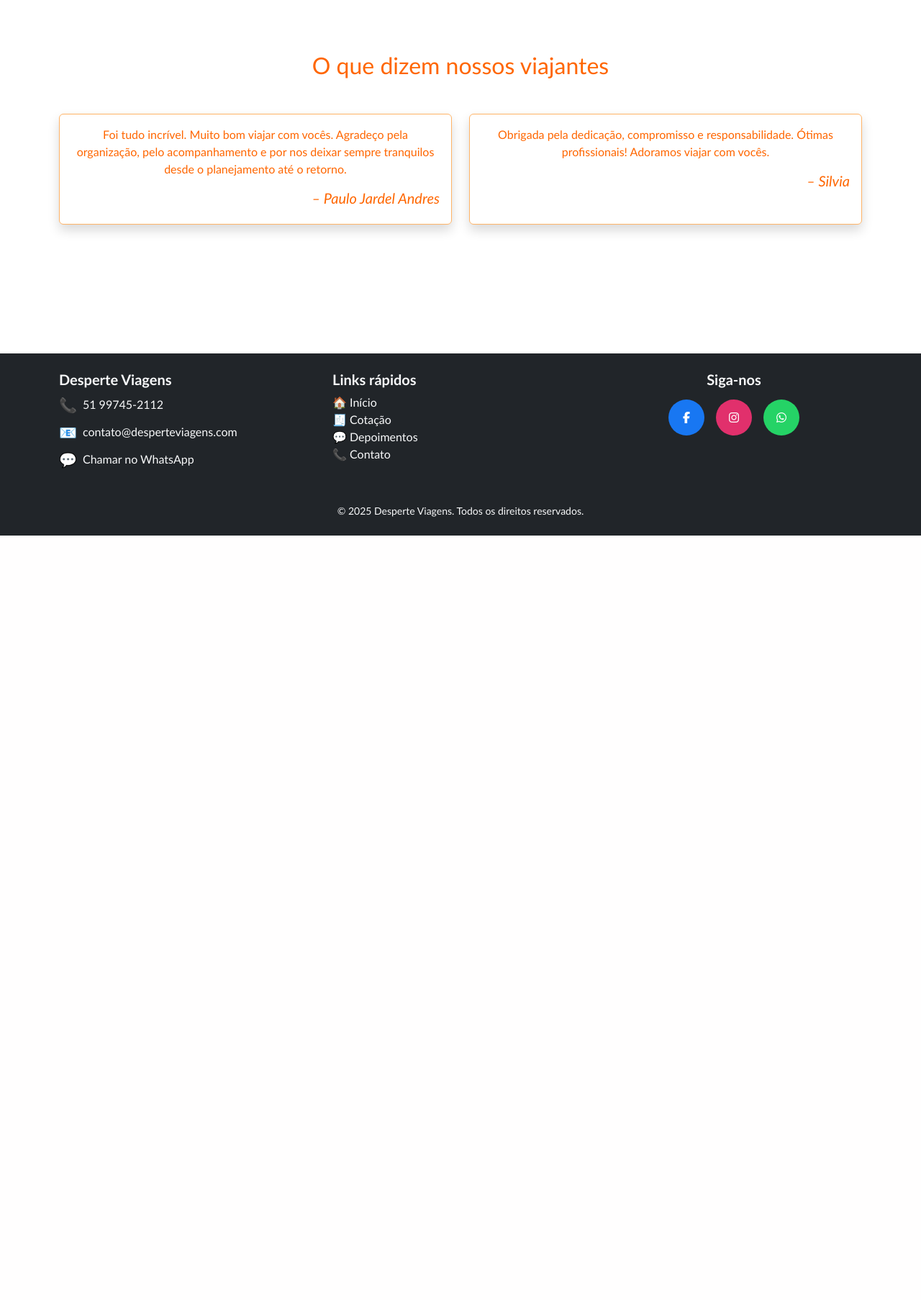
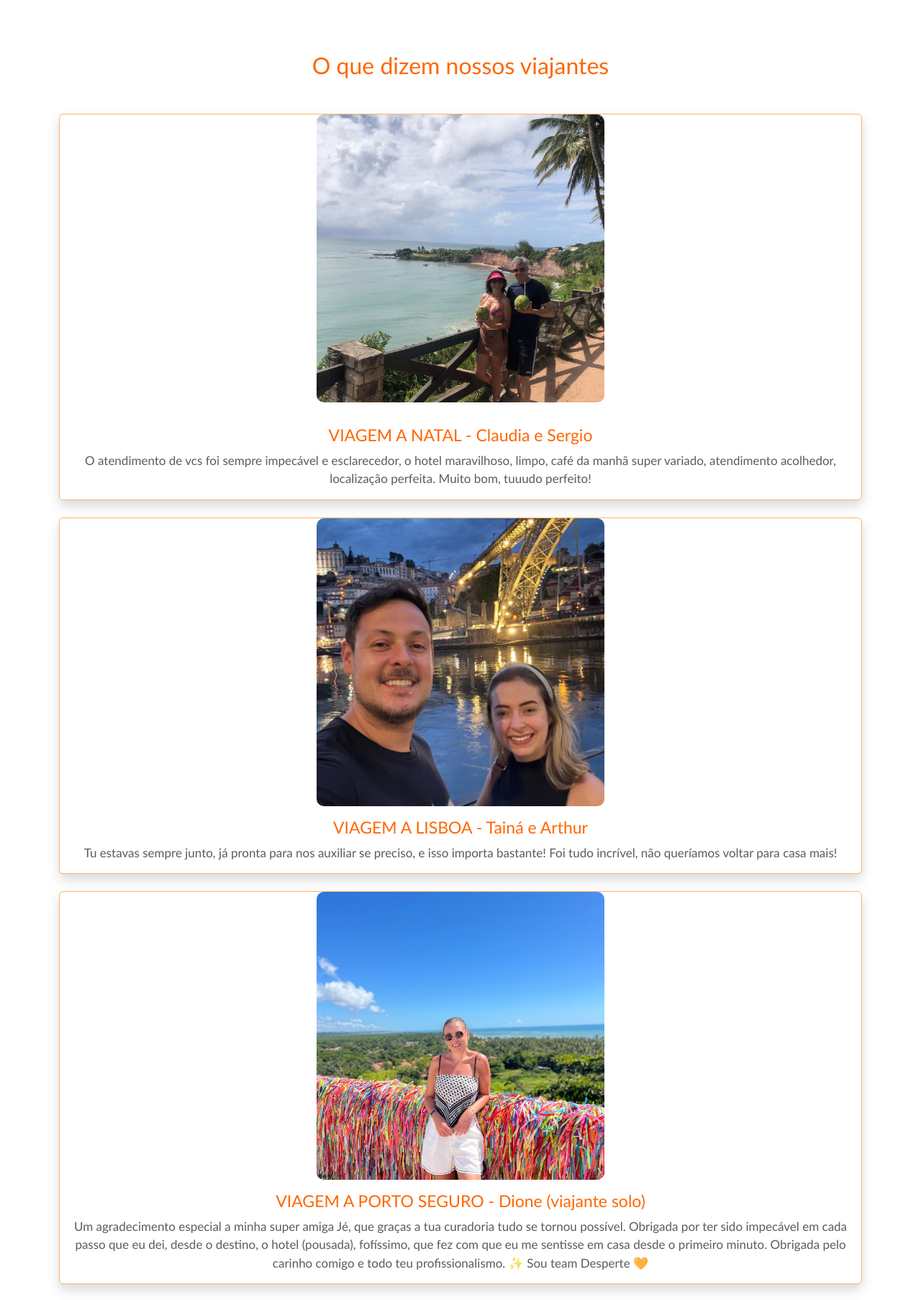
Before and after one commit to brunohaas1/desperteviagens, a Django app: page /depoimentos/ in a window 1280 px wide. Shown: the part 56-1862 px from the top of the page at 72% size. Before the commit the page ends 800 px from the top, so only its background shows below. Run offline with Django 5.2, Linux system fonts and the light colour scheme.

Commit message:
Adicionado imagem e fundo na pagina inicial e remodelado e adicionado depoismentos de clientes

```diff
--- a/static/css/style.css
+++ b/static/css/style.css
@@ -6,6 +6,7 @@
   --cor-cinza-claro: #e9e9e977;
   --cor-vermelho: #a71212;
 }
+
 
 /* ======== BASE ======== */
 body {
@@ -36,6 +37,9 @@ p {
   color: var(--cor-laranja) !important;
 }
 
+p lead {
+  text-size-adjust: 50px;
+}
 /* ======== NAVBAR ======== */
 .navbar {
   background-color: var(--cor-laranja) !important;
@@ -160,6 +164,7 @@ p {
   border-radius: 20px;
 }
 
+
 /* ======== RESPONSIVO (Mobile First) ======== */
 @media (max-width: 768px) {
   h1 {
--- a/templates/viagens/html/depoimentos.html
+++ b/templates/viagens/html/depoimentos.html
@@ -11,32 +11,77 @@
 <div class="container py-5">
   <h2 class="text-center text-primary mb-5" data-aos="fade-down">O que dizem nossos viajantes</h2>
 
-  <div class="row g-4">
-    <!-- Depoimento 1 -->
-    <div class="col-md-6" data-aos="fade-right">
-      <div class="card shadow h-100">
-        <div class="card-body">
-          <p class="card-text">
-            Foi tudo incrível. Muito bom viajar com vocês. Agradeço pela organização, pelo acompanhamento e por nos deixar sempre tranquilos desde o planejamento até o retorno.
-          </p>
-          <h5 class="card-title text-end mt-3"><em>– Paulo Jardel Andres</em></h5>
+  <div class="col">
+      <div class="card h-100 shadow text-center">
+        <img src="{% static 'images/viagens_clientes/claudia_sergio.png' %}" class="card-img-top"  style="height: 400px; width: 400px; object-fit: cover; border-radius: 10px; align-self: center;">
+        <div class="card-body mx-auto mt-3">
+          <h5 class="card-title" style="font-size: 23px;">VIAGEM A NATAL - Claudia e Sergio</h5>
+          <p class="card-text text-muted" style="font-size: 17px;">O atendimento de vcs foi sempre impecável e esclarecedor, o hotel maravilhoso, limpo, café da manhã super variado, atendimento acolhedor, localização perfeita. Muito bom, tuuudo perfeito!</p>
         </div>
       </div>
     </div>
-
-    <!-- Depoimento 2 -->
-    <div class="col-md-6" data-aos="fade-left">
-      <div class="card shadow h-100">
+    <br>
+    <div class="col">
+      <div class="card h-100 shadow text-center">
+        <img src="{% static 'images/viagens_clientes/taina_arthur.png' %}" class="card-img-top"  style="height: 400px; width: 400px; object-fit: cover; border-radius: 10px; align-self: center;">
         <div class="card-body">
-          <p class="card-text">
-            Obrigada pela dedicação, compromisso e responsabilidade. Ótimas profissionais! Adoramos viajar com vocês.
-          </p>
-          <h5 class="card-title text-end mt-3"><em>– Silvia</em></h5>
+          <h5 class="card-title" style="font-size: 23px;">VIAGEM A LISBOA - Tainá e Arthur</h5>
+          <p class="card-text text-muted" style="font-size: 17px;">Tu estavas sempre junto, já pronta para nos auxiliar se preciso, e isso importa bastante! Foi tudo incrível, não queríamos voltar para casa mais!</p>
         </div>
       </div>
     </div>
-  </div>
-</div>
+    <br>
+    <div class="col">
+      <div class="card h-100 shadow text-center">
+        <img src="{% static 'images/viagens_clientes/dione.png' %}" class="card-img-top"  style="height: 400px; width: 400px; object-fit: cover; border-radius: 10px; align-self: center;">
+        <div class="card-body">
+          <h5 class="card-title" style="font-size: 23px;">VIAGEM A PORTO SEGURO - Dione (viajante solo)</h5>
+          <p class="card-text text-muted" style="font-size: 17px;">Um agradecimento especial a minha super amiga Jé, que graças a tua curadoria tudo se tornou possível. Obrigada por ter sido impecável em cada passo que eu dei, desde o destino, o hotel (pousada), fofíssimo, que fez com que eu me sentisse em casa desde o primeiro minuto. Obrigada pelo carinho comigo e todo teu profissionalismo. ✨
+Sou team Desperte 🧡</p>
+        </div>
+      </div>
+    </div>
+    <br>
+    <div class="col">
+      <div class="card h-100 shadow text-center">
+        <img src="{% static 'images/viagens_clientes/cleusa_luisa.png' %}" class="card-img-top"  style="height: 400px; width: 400px; object-fit: cover; border-radius: 10px; align-self: center;">
+        <div class="card-body">
+          <h5 class="card-title" style="font-size: 23px;">EUROTRIP --> FRANKFURT, AMSTERDAM E PARIS - Cleusa e Luísa</h5>
+          <p class="card-text text-muted" style="font-size: 17px;">A gente agradece muito toda a ajuda de vocês! foi muito essencial, só pela próxima</p>
+        </div>
+      </div>
+    </div>
+    <br>
+    <div class="col">
+      <div class="card h-100 shadow text-center">
+        <img src="{% static 'images/viagens_clientes/ana_guilherme.png' %}" class="card-img-top"  style="height: 400px; width: 400px; object-fit: cover; border-radius: 10px; align-self: center;">
+        <div class="card-body">
+          <h5 class="card-title" style="font-size: 23px;">VIAGEM A PORTO DE GALINHAS - Ana Julia, Guilherme e Francisco</h5>
+          <p class="card-text text-muted" style="font-size: 17px;">O atendimento de vocês foi impecável do início ao fim. O que eu mais valorizo em um negócio é a agilidade, a rapidez e a prestatividade e vocês entregaram tudo isso com excelência. Todo o processo foi muito tranquilo, sem nenhum contratempo. A preocupação em nos atender da melhor forma ficou evidente em cada detalhe. Estão de parabéns pelo profissionalismo, comprometimento e pela experiência que proporcionaram!</p>
+        </div>
+      </div>
+    </div>
+    <br>
+    <div class="col">
+      <div class="card h-100 shadow text-center">
+        <img src="{% static 'images/viagens_clientes/eliane_lucas.png' %}" class="card-img-top"  style="height: 400px; width: 400px; object-fit: cover; border-radius: 10px; align-self: center;">
+        <div class="card-body">
+          <h5 class="card-title" style="font-size: 23px;">VIAGEM A SANTIAGO DO CHILE - Eliane e Lucas</h5>
+          <p class="card-text text-muted" style="font-size: 17px;">Queria te agradecer por toda organização, suporte e preocupação, antes, durante e após a viagem, certeza que nossas próximas viagens serão com vocês! O hotel em que ficamos hospedados era muito bom, em um bairro tranquilo e silencioso, com um café da manhã delicioso!</p>
+        </div>
+      </div>
+    </div>
+    <br>
+    <div class="col">
+      <div class="card h-100 shadow text-center">
+        <img src="{% static 'images/viagens_clientes/jenifer_gabriel.png' %}" class="card-img-top"  style="height: 400px; width: 400px; object-fit: cover; border-radius: 10px; align-self: center;">
+        <div class="card-body">
+          <h5 class="card-title" style="font-size: 23px;">VIAGEM AO RIO DE JANEIRO - Jheniffer e Gabriel</h5>
+          <p class="card-text text-muted" style="font-size: 17px;">Sobre o serviço de vocês
+Nos sentimos muito bem assessorados e seguros! Foi uma ótima escolha contar com vcs!</p>
+        </div>
+      </div>
+    </div>
 {% endblock %}
 
 {% block scripts_extra %}
```
Also changed, not shown: templates/viagens/html/home.html (+40 -6 lines), static/images/cartagena.png (added), static/images/lencois.png (added), static/images/ushuai.png (added), static/images/viagens_clientes/ana_guilherme.png (added), static/images/viagens_clientes/claudia_sergio.png (added), static/images/viagens_clientes/cleusa_luisa.png (added), static/images/viagens_clientes/dione.png (added), static/images/viagens_clientes/eliane_lucas.png (added), static/images/viagens_clientes/jenifer_gabriel.png (added), static/images/viagens_clientes/taina_arthur.png (added).
